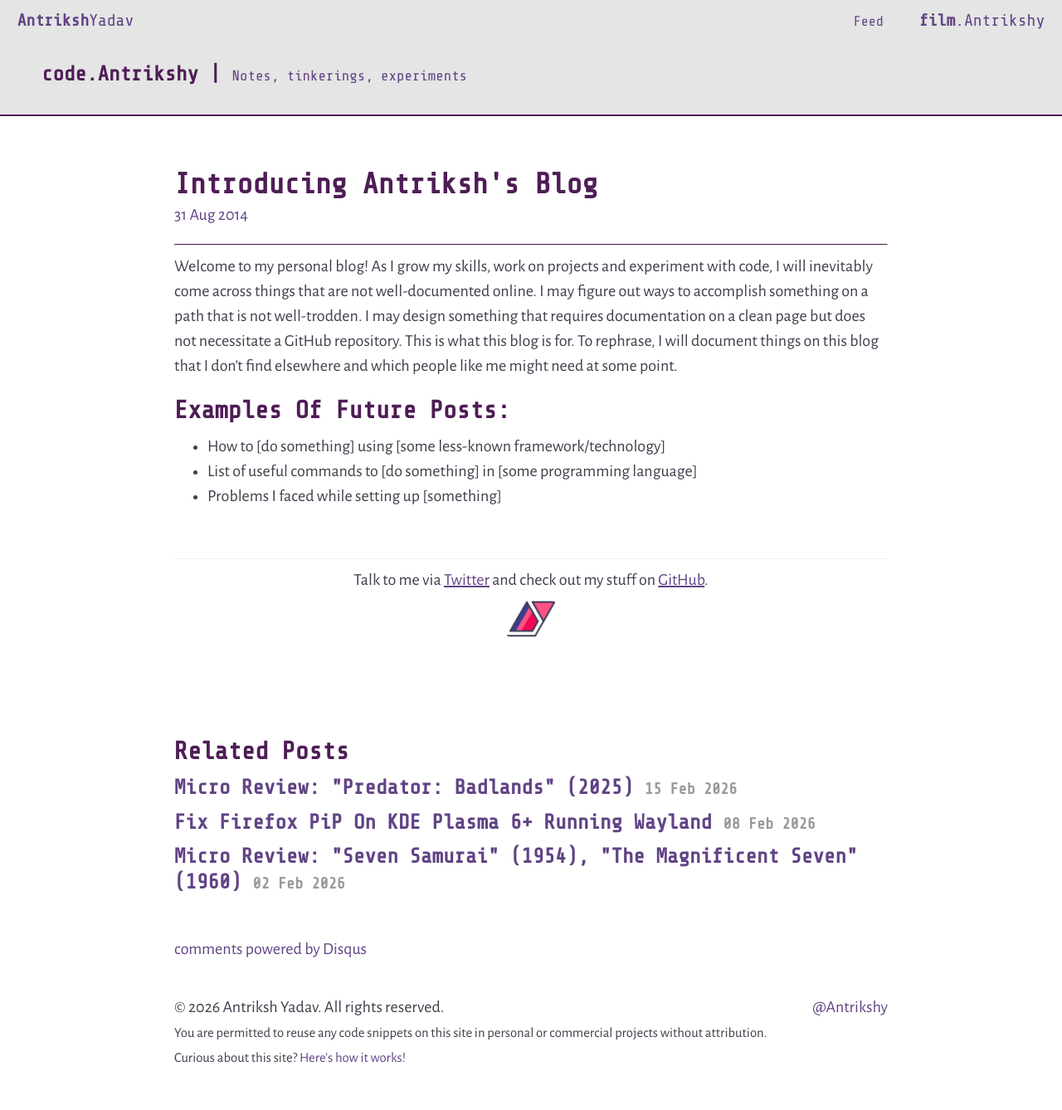
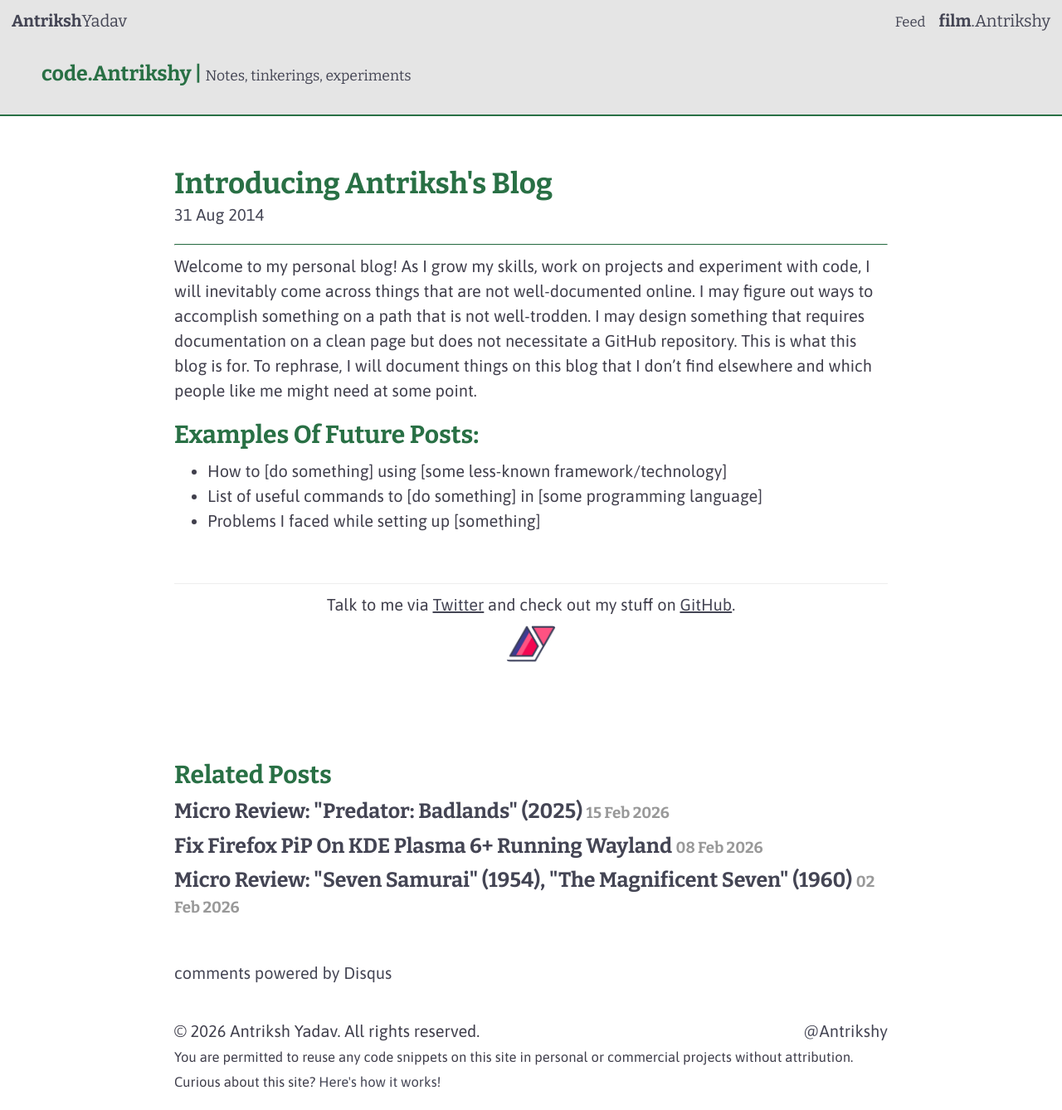
Before and after one commit to Antrikshy/antrikshy.github.io, a Jekyll site: the page built from code/_posts/2014-08-31-introducing-antrikshs-blog.md, in a window 1280 px wide. Shown: the whole page at 83% size. Built offline with Jekyll 4.4.1, drawn with Linux system fonts in a browser that asks for light colours; some web fonts are replaced; comment, search, counter and statistics services are not loaded; before the commit the page ends 1309 px from its top, so only the background shows below that.

Commit message:
Updated code.Antrikshy design

```diff
--- a/_includes/blog_head.html
+++ b/_includes/blog_head.html
@@ -35,8 +35,10 @@
   <link rel="alternate" type="application/rss+xml" title="RSS" href="/atom.xml">
 
   <!-- Google Fonts -->
+  <link rel="preconnect" href="https://fonts.googleapis.com">
+  <link rel="preconnect" href="https://fonts.gstatic.com" crossorigin>
   <!-- code.Antrikshy -->
-  <link href="https://fonts.googleapis.com/css2?family=Alegreya+Sans:ital,wght@0,400;0,700;1,400;1,700&family=Share+Tech+Mono&display=swap" rel="stylesheet">
+  <link href="https://fonts.googleapis.com/css2?family=Asap:ital,wght@0,100..900;1,100..900&family=Bitter:ital,wght@0,100..900;1,100..900&display=swap" rel="stylesheet">
   <!-- film.Antrikshy -->
-  <link href="https://fonts.googleapis.com/css2?family=Alegreya:ital,wght@0,500;0,700;1,500;1,700&family=Kanit:ital,wght@0,700;1,700&family=Patua+One&display=swap" rel="stylesheet">
+  <link href="https://fonts.googleapis.com/css2?family=Alegreya:ital,wght@0,500;0,700;1,500;1,700&family=Kanit:ital,wght@0,700;1,700&display=swap" rel="stylesheet">
 </head>
--- a/_includes/personal_head.html
+++ b/_includes/personal_head.html
@@ -44,6 +44,7 @@
   <link rel="shortcut icon" href="/public/favicon.ico">
 
   <!-- Google Fonts -->
-  <link rel="preconnect" href="https://fonts.gstatic.com">
+  <link rel="preconnect" href="https://fonts.googleapis.com">
+  <link rel="preconnect" href="https://fonts.gstatic.com" crossorigin>
   <link href="https://fonts.googleapis.com/css2?family=Overpass+Mono:wght@300;700&display=swap" rel="stylesheet">
 </head>
--- a/public/css/poole.css
+++ b/public/css/poole.css
@@ -44,11 +44,11 @@
   --body-color: #403F4C;
 }
 body.blog-code {
-  --primary-color: #4E1D55;
-  --secondary-color: #614385;
+  --primary-color: #297045;
+  --secondary-color: #444554;
 
-  --title-font-stack: 'Share Tech Mono', monospace;
-  --body-font-stack: 'Alegreya Sans', sans-serif;
+  --title-font-stack: 'Bitter', monospace;
+  --body-font-stack: 'Asap', sans-serif;
 }
 body.blog-film {
   --primary-color: #7B1E7A;
```
